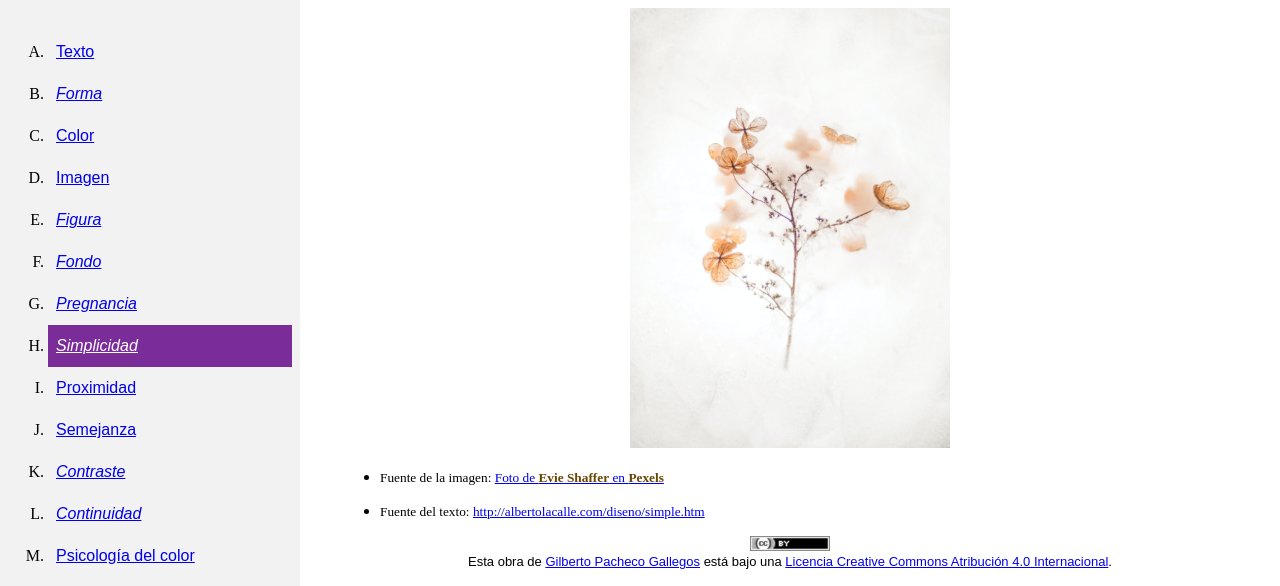
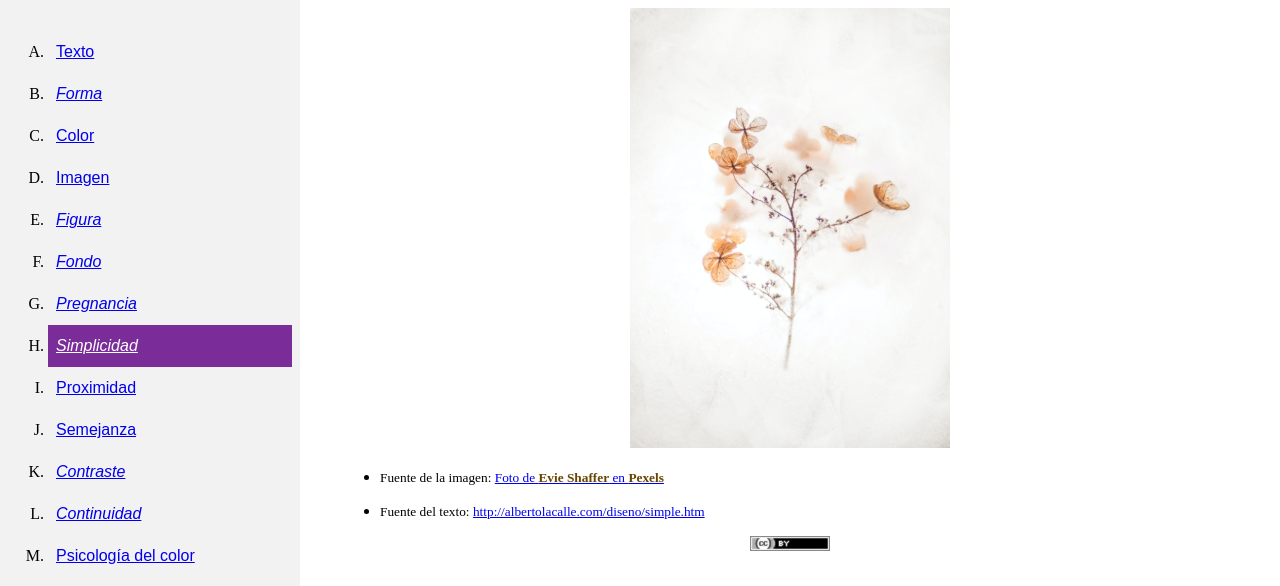
Before and after one commit to rickdigart/rickdigart.github.io, a plain HTML site: page m02elementos/mHsimplicidad.html in a window 1280 px wide. Shown: the part 214-800 px from the top of the page. Drawn offline with Linux system fonts and the light colour scheme.

Commit message:
Update mHsimplicidad.html

```diff
--- a/m02elementos/mHsimplicidad.html
+++ b/m02elementos/mHsimplicidad.html
@@ -496,18 +496,7 @@
     href="http://creativecommons.org/licenses/by/4.0/"><img
      alt="Licencia Creative Commons" style="border-width:0"
      src="/img/icono/160x30.webp" width="80" height="15" /></a>
-  <br />Esta
-  <span xmlns:dct="http://purl.org/dc/terms/"
-    href="http://purl.org/dc/dcmitype/InteractiveResource"
-    rel="dct:type">obra</span>
-  de
-  <a xmlns:cc="http://creativecommons.org/ns#"
-    href="https://gilpgijs.github.io" property="cc:attributionName"
-    rel="cc:attributionURL">Gilberto Pacheco Gallegos</a>
-  está bajo una
-  <a rel="license"
-    href="http://creativecommons.org/licenses/by/4.0/">Licencia
-   Creative Commons Atribución 4.0 Internacional</a>.
+  <br />
  </p>
 </footer>
 </div>
```
